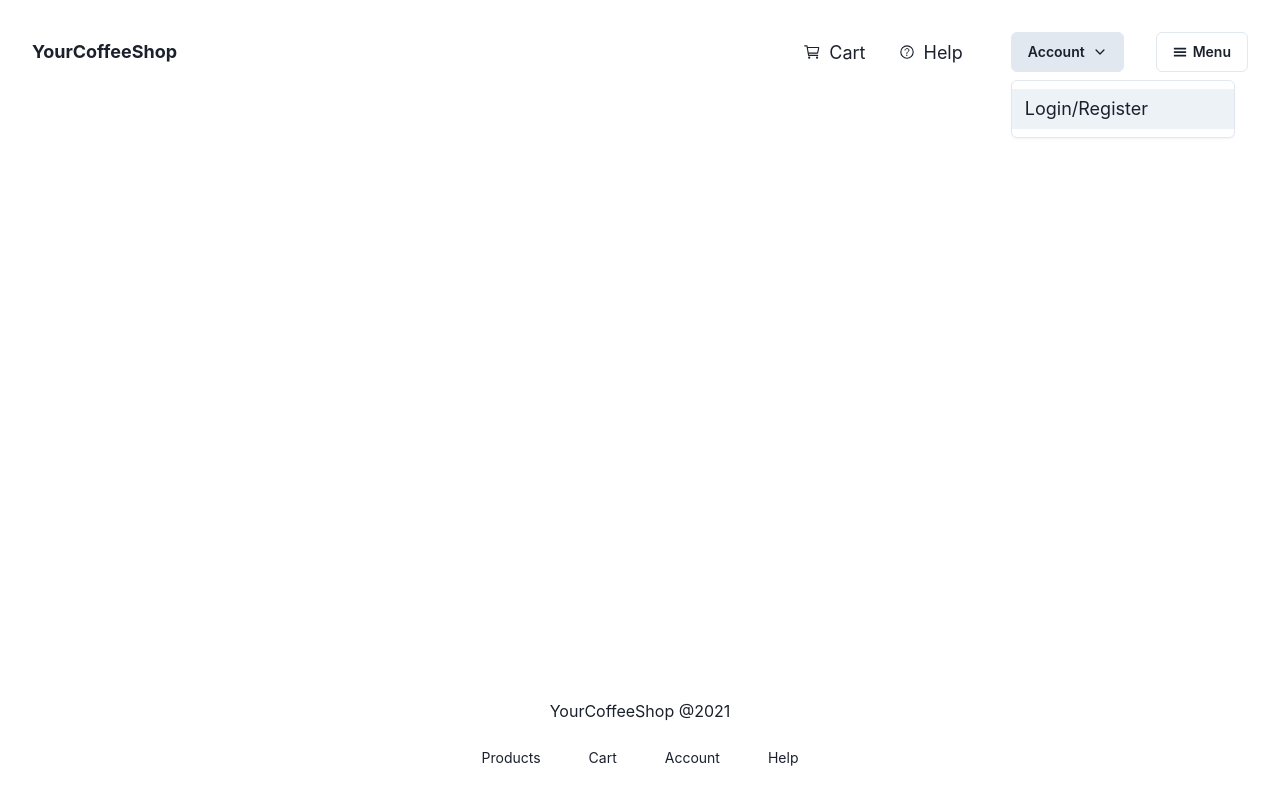
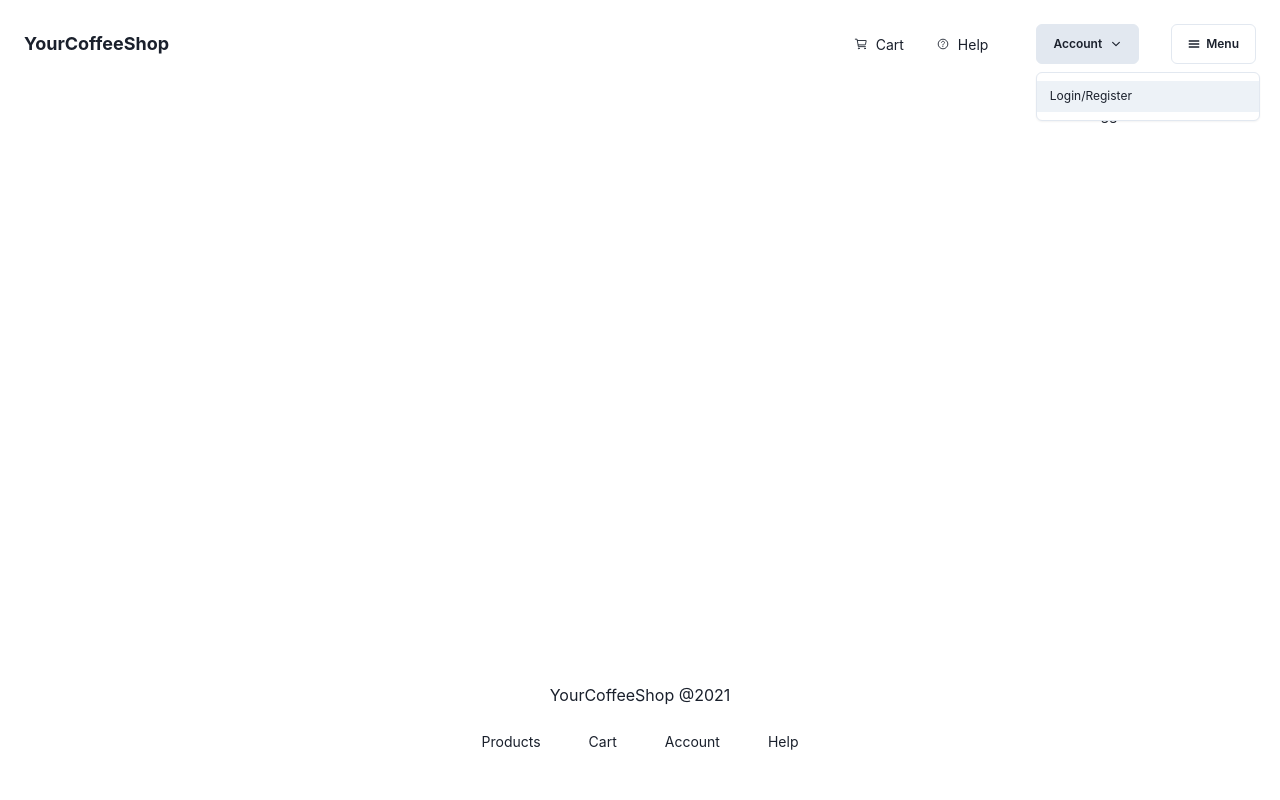
Before and after one commit to apple0441/store_coffee_ecommerce, a Next.js app: page /help in a window 1280 px wide. Both pictures are taken after a click on the button "Account". Built offline with nearby package versions, Linux system fonts and the light colour scheme.

Commit message:
product components init

```diff
--- a/pages/_app.tsx
+++ b/pages/_app.tsx
@@ -1,10 +1,29 @@
-import { ChakraProvider, CSSReset } from "@chakra-ui/react";
+import { ChakraProvider, CSSReset, extendTheme } from "@chakra-ui/react";
 import type { AppProps } from "next/app";
 import * as React from "react";
 
+const theme = extendTheme({
+  components: {
+    Button: {
+      variants: {
+        baseStyle: {
+          fontWeight: "bold"
+        }
+      }
+    }
+  },
+  styles: {
+    global: {
+      a: {
+        color: "blue.300"
+      }
+    }
+  }
+});
+
 const MyApp = ({ Component, pageProps }: AppProps): React.ReactElement => {
   return (
-    <ChakraProvider>
+    <ChakraProvider theme={theme}>
       <CSSReset />
       <Component {...pageProps} />
     </ChakraProvider>
--- /dev/null
+++ b/pages/_document.tsx
@@ -0,0 +1,23 @@
+import Document, { DocumentContext, Head, Html, Main, NextScript } from "next/document";
+import * as React from "react";
+
+class MyDocument extends Document {
+  static async getInitialProps(ctx: DocumentContext) {
+    const initialProps = await Document.getInitialProps(ctx);
+    return { ...initialProps };
+  }
+
+  render() {
+    return (
+      <Html lang="en">
+        <Head />
+        <body>
+          <Main />
+          <NextScript />
+        </body>
+      </Html>
+    );
+  }
+}
+
+export default MyDocument;
--- a/pages/index.tsx
+++ b/pages/index.tsx
@@ -1,6 +1,7 @@
 import { GetServerSideProps, NextPage } from "next";
 import * as React from "react";
 
+import Hero from "@/components/Hero/Hero";
 import Layout from "@/components/Layout/Layout";
 import NextHead from "@/components/NextHead/NextHead";
 import auth0 from "@/lib/auth";
@@ -26,7 +27,7 @@ const Home: NextPage<IUser> = ({ user }) => {
     title="Home"
     />
     <Layout user={user ?? null}>
-
+      <Hero />
     </Layout>
     </>
   );
--- a/pages/products.tsx
+++ b/pages/products.tsx
@@ -2,11 +2,12 @@ import { NextPage } from "next";
 import * as React from "react";
 
 import Layout from "@/components/Layout/Layout";
+import Product from "@/components/Product/Product";
 
 const Products: NextPage = () => {
   return (
-    <Layout>
-
+    <Layout user={null}>
+      <Product />
     </Layout>
   );
 };
--- a/src/components/Layout/AccountMenu/AccountMenu.tsx
+++ b/src/components/Layout/AccountMenu/AccountMenu.tsx
@@ -21,14 +21,15 @@ const AccountMenu: React.FC<IAccountMenu> = ({ display, user }) => {
             <MenuButton
             as={Button}
             display={display}
-            fontSize="sm"
+            fontSize="xs"
             rightIcon={<IoChevronDownOutline />}
             transition="all 200ms"
             variant="outline"
             >
                 Account
             </MenuButton>
-            <MenuList>
+            <MenuList
+            fontSize="xs">
                 {user ?
                 <MenuItem>
                    <NextLink href="/api/logout">
--- a/src/components/Layout/CurrentUser/CurrentUser.tsx
+++ b/src/components/Layout/CurrentUser/CurrentUser.tsx
@@ -12,6 +12,7 @@ const CurrentUser: React.FC<ICurrentUser> = ({ user }) => {
         <Flex
         alignItems="center"
         justifyContent="flex-end"
+        mt={4}
         >
             <Text
             fontSize="sm"
--- a/src/components/Layout/Footer/Footer.tsx
+++ b/src/components/Layout/Footer/Footer.tsx
@@ -14,7 +14,7 @@ const Footer = (): React.ReactElement => {
         alignItems="center"
         direction="column"
         justifyContent="center"
-        p={[4, 4, 6, 8]}
+        p={[6, 6, 8, 12]}
         >
             <Text
             fontSize="md"
--- a/src/components/Layout/Layout.tsx
+++ b/src/components/Layout/Layout.tsx
@@ -1,4 +1,4 @@
-import { Flex, useDisclosure } from "@chakra-ui/react";
+import { Box, Flex, useDisclosure } from "@chakra-ui/react";
 import * as React from "react";
 
 import Footer from "@/components/Layout/Footer/Footer";
@@ -30,7 +30,12 @@ const Layout: React.FC<ILayout> = ({ children, user }) => {
             onClose={onClose}
             user={user}
             />
+            <Box
+            as="main"
+            flex="1"
+            >
                 {children}
+            </Box>
             <Footer />
         </Flex>
     );
--- a/src/components/Layout/Nav/Nav.tsx
+++ b/src/components/Layout/Nav/Nav.tsx
@@ -24,12 +24,14 @@ const Nav: React.FC<INav> = ({ onOpen, user }) => {
     return (
         <Flex
         direction="column"
+        position="relative"
+        pb={4}
         >
             <Flex
             as="nav"
             align="center"
             justify="space-between"
-            p={[2, 4, 6, 8]}
+            p={[2, 3, 4, 6]}
             >
                 <Heading
                 as="h1"
@@ -45,7 +47,7 @@ const Nav: React.FC<INav> = ({ onOpen, user }) => {
                 alignItems="center"
                 display="flex"
                 flex="1"
-                fontSize="lg"
+                fontSize="sm"
                 justifyContent="flex-end"
                 >
                     <ListItem mx={[1, 2, 4]}>
@@ -79,7 +81,7 @@ const Nav: React.FC<INav> = ({ onOpen, user }) => {
                     user={user}
                     />
                     <Button
-                    fontSize="sm"
+                    fontSize="xs"
                     onClick={onOpen}
                     ml={8}
                     variant="outline"
--- a/src/components/Layout/Sidebar/Sidebar.tsx
+++ b/src/components/Layout/Sidebar/Sidebar.tsx
@@ -35,26 +35,28 @@ const Sidebar = ({ isOpen, onClose, user }: ISidebar): React.ReactElement => {
                     <DrawerHeader mb={2}>
                         YourCoffeeShop
                     </DrawerHeader>
-                    <DrawerBody>
+                    <DrawerBody fontSize="sm">
                         <AccountMenu
                         display={["flex", "flex", "none"]}
                         user={user}
                         />
                         <Heading
                         as="h4"
-                        size="md"
+                        size="sm"
                         mt={4}
                         >
                             Looking for something?
                         </Heading>
                         <Input
-                        my={4}
+                        size="sm"
+                        my={6}
                         placeholder="coffee beans..."
+                        variant="flushed"
                         />
                         <Heading
                         as="h4"
                         mb={4}
-                        size="md"
+                        size="sm"
                         >
                             Categories
                         </Heading>
@@ -102,7 +104,7 @@ const Sidebar = ({ isOpen, onClose, user }: ISidebar): React.ReactElement => {
                             </VStack>
                         </List>
                     </DrawerBody>
-                    <DrawerFooter>
+                    <DrawerFooter fontSize="xs">
                         YourCoffeeShop @2021
                     </DrawerFooter>
                 </DrawerContent>
```
Also changed, not shown: src/components/Product/Product.tsx (+7 -3 lines).
